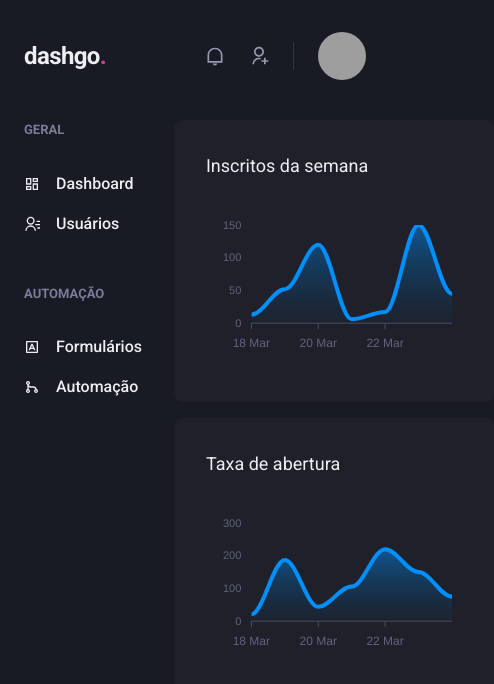
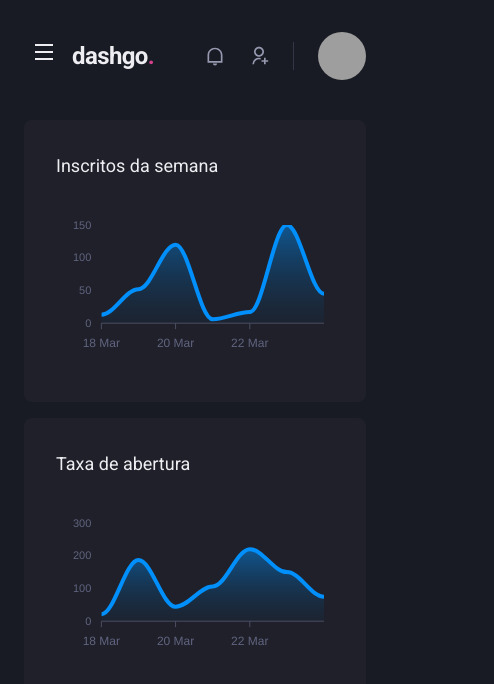
Before and after one commit to KelviPascoal/next-with-chakra-ui, a Next.js app: page /dashboard in a window 390 px wide. Shown: the top 684 px of the page, 494 px wide, since content can reach past the window. Built offline with nearby package versions, Linux system fonts and the light colour scheme; grey boxes are pictures that could not be loaded.

Commit message:
refactor: configure sidebar responsiveness

```diff
--- a/src/components/Header/index.tsx
+++ b/src/components/Header/index.tsx
@@ -1,4 +1,6 @@
-import { Flex, useBreakpointValue } from "@chakra-ui/react";
+import { Flex, Icon, IconButton, useBreakpointValue } from "@chakra-ui/react";
+import { RiMenuLine } from "react-icons/ri";
+import { SideBarState } from "../../providers/zustand";
 
 import { Logo } from "./Logo";
 import { NotificationNav } from "./NotificationNav";
@@ -9,6 +11,9 @@
   "https://avatars.githubusercontent.com/u/61250054?s=400&u=837cc517ea4008a0260e1aeda274119ed974a17f&v=4";
 
 export const Header = () => {
+  //@ts-ignore
+  const { open } = SideBarState((state) => state);
+
   const isWideVersion = useBreakpointValue({
     base: false,
     lg: true,
@@ -25,6 +30,17 @@
       px="6"
       align="center"
     >
+      {!isWideVersion && (
+        <IconButton
+          aria-label="Open navegação"
+          icon={<Icon as={RiMenuLine} />}
+          fontSize="24"
+          variant="unstyled"
+          onClick={open}
+          mr="2"
+        ></IconButton>
+      )}
+
       <Logo />
       {isWideVersion && <SeachBox />}
       <Flex align="center" ml="auto">
--- /dev/null
+++ b/src/components/Sidebar/SidebarNav.tsx
@@ -0,0 +1,23 @@
+import { Stack } from "@chakra-ui/react";
+import {
+  RiContactsLine,
+  RiDashboardLine,
+  RiGitMergeLine,
+  RiInputMethodLine,
+} from "react-icons/ri";
+import { NavLink } from "./NavLink";
+import { NavSection } from "./NavSection";
+
+export const SidebarNav = () => (
+  <Stack spacing="12" align="flex-start">
+    <NavSection title="GERAL">
+      <NavLink icon={RiDashboardLine}>Dashboard</NavLink>
+      <NavLink icon={RiContactsLine}>Usuários</NavLink>
+    </NavSection>
+
+    <NavSection title="AUTOMAÇÃO">
+      <NavLink icon={RiInputMethodLine}>Formulários</NavLink>
+      <NavLink icon={RiGitMergeLine}>Automação</NavLink>
+    </NavSection>
+  </Stack>
+);
--- a/src/components/Sidebar/index.tsx
+++ b/src/components/Sidebar/index.tsx
@@ -1,25 +1,46 @@
-import { Box, Stack } from "@chakra-ui/react";
 import {
-  RiContactsLine,
-  RiDashboardLine,
-  RiGitMergeLine,
-  RiInputMethodLine,
-} from "react-icons/ri";
-import { NavLink } from "./NavLink";
-import { NavSection } from "./NavSection";
+  Box,
+  Drawer,
+  DrawerBody,
+  DrawerCloseButton,
+  DrawerContent,
+  DrawerHeader,
+  DrawerOverlay,
+  useBreakpointValue,
+} from "@chakra-ui/react";
+import { SideBarState } from "../../providers/zustand";
+import { SidebarNav } from "./SidebarNav";
 
-export const Sidebar = () => (
-  <Box as="aside" w="64" mr="8">
-    <Stack spacing="12" align="flex-start">
-      <NavSection title="GERAL">
-        <NavLink icon={RiDashboardLine}>Dashboard</NavLink>
-        <NavLink icon={RiContactsLine}>Usuários</NavLink>
-      </NavSection>
+export const Sidebar = () => {
+  //@ts-ignore
+  const { isOpen, close } = SideBarState((state) => state);
+  console.log("isOpenisOpenisOpen", isOpen);
 
-      <NavSection title="AUTOMAÇÃO">
-        <NavLink icon={RiInputMethodLine}>Formulários</NavLink>
-        <NavLink icon={RiGitMergeLine}>Automação</NavLink>
-      </NavSection>
-    </Stack>
-  </Box>
-);
+  const isDrawerSidebar = useBreakpointValue({
+    base: true,
+    lg: false,
+  });
+
+  if (isDrawerSidebar) {
+    return (
+      <Drawer isOpen={isOpen} placement="left" onClose={() => {}}>
+        <DrawerOverlay>
+          <DrawerContent bg="gray.800" p="4">
+            <DrawerCloseButton mt="6" onClick={close} />
+
+            <DrawerHeader>Navegação</DrawerHeader>
+            <DrawerBody>
+              <SidebarNav />
+            </DrawerBody>
+          </DrawerContent>
+        </DrawerOverlay>
+      </Drawer>
+    );
+  }
+
+  return (
+    <Box as="aside" w="64" mr="8">
+      <SidebarNav />
+    </Box>
+  );
+};
```
